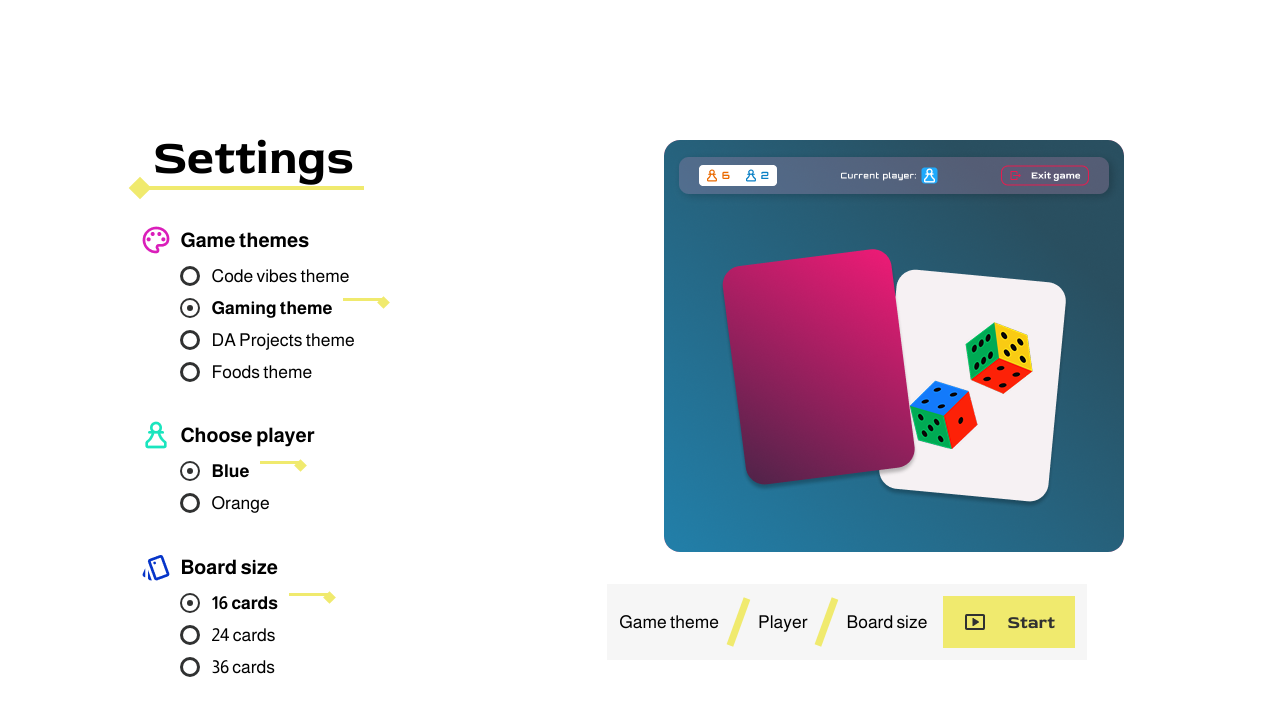
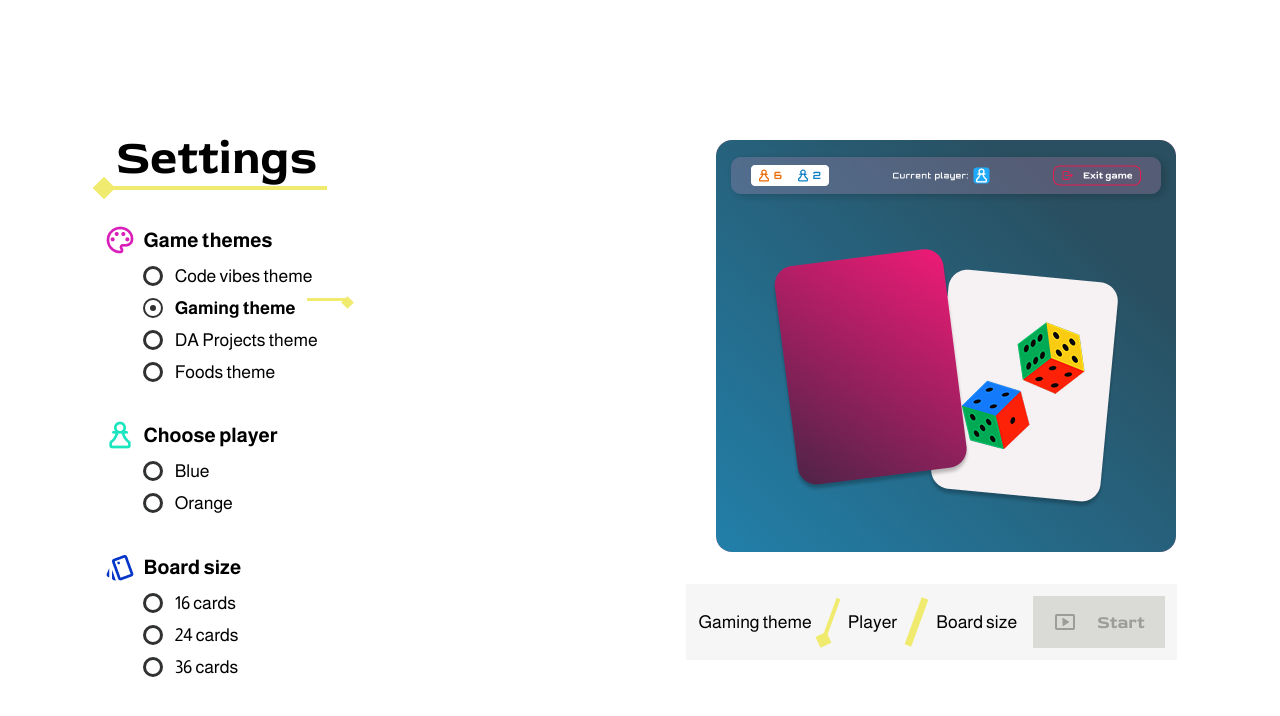
Before and after one commit to MyCodeLeonard/da-memory, a website built with Vite: page settings.html in a window 1280 px wide. Both pictures are taken after a click on the label "Gaming theme". Built offline with nearby package versions, Linux system fonts and the light colour scheme.

Commit message:
Settings (scss, html, ts) Adjustments

```diff
--- a/settings.html
+++ b/settings.html
@@ -19,7 +19,7 @@
                     <h2 class="options__title__h2">Game themes</h2>
                 </div>
                 <label class="options__option">
-                    <input type="radio" checked name="game-themes" id="code-vibes-theme" class="options__option__radio">
+                    <input type="radio" name="game-themes" id="code-vibes-theme" class="options__option__radio">
                     <div class="options__option__radio-box"></div>
                     <span class="options__option__span">Code vibes theme</span>
                 </label>
@@ -46,7 +46,7 @@
                     <h2 class="options__title__h2">Choose player</h2>
                 </div>
                 <label class="options__option">
-                    <input type="radio" checked name="choose-player" id="player-blue" class="options__option__radio">
+                    <input type="radio" name="choose-player" id="player-blue" class="options__option__radio">
                     <div class="options__option__radio-box"></div>
                     <span class="options__option__span">Blue</span>
                 </label>
@@ -63,7 +63,7 @@
                     <h2 class="options__title__h2">Board size</h2>
                 </div>
                 <label class="options__option">
-                    <input type="radio" checked name="board-size" id="16-cards" class="options__option__radio">
+                    <input type="radio" name="board-size" id="16-cards" class="options__option__radio">
                     <div class="options__option__radio-box"></div>
                     <span class="options__option__span">16 cards</span>
                 </label>
@@ -81,24 +81,26 @@
             </div>
         </div>
 
-        <div class="settings-section__right">
+        <div class="settings-section__right__over-box">
+            <div id="right-box" class="settings-section__right">
 
-            <div class="settings-section__right__theme-img"></div>
+                <div class="settings-section__right__theme-img"></div>
 
-            <div class="start-box">
-                <span class="start-box__span">Game theme</span>
-                <div class="start-box__slash"></div>
-                <span class="start-box__span">Player</span>
-                <div class="start-box__slash"></div>
-                <span class="start-box__span">Board size</span>
+                <div id="start-box" class="start-box">
+                    <span id="start-box-game-themes" class="start-box__span">Game theme</span>
+                    <div class="start-box__slash"></div>
+                    <span id="start-box-player" class="start-box__span">Player</span>
+                    <div class="start-box__slash"></div>
+                    <span id="start-box-board-size" class="start-box__span">Board size</span>
 
-                <button id="start-game" class="button button--settings">
-                    <img class="button__img" src="/assets/img/button-play.png" alt=""> <!-- button__img--left-settings -->
-                    <span class="button__span button__span--settings">Start</span>
-                </button>
+                    <button disabled id="start-game" class="button button--settings">
+                        <img class="button__img" src="/assets/img/button-play.png" alt="">
+                        <span class="button__span button__span--settings">Start</span>
+                        <div class="button__veil"></div>
+                    </button>
+                </div>
 
             </div>
-
         </div>
 
     </section>
--- a/src/scss/pages/_settings.scss
+++ b/src/scss/pages/_settings.scss
@@ -4,20 +4,6 @@
 @mixin selectedImg($url: "", $color: transparent) {
     background-image: url($url);
     background-color: $color;
-    background-size: contain;
-    background-repeat: no-repeat;
-    width: 460px;
-    aspect-ratio: 115 / 103;
-    border-radius: 16px;
-    margin-right: 16px;
-
-    @include mix.responsiveMaxX(900px) {
-        position: absolute;
-        top: 80px;
-        z-index: -1;
-        width: 200px;
-        margin-right: 0px;
-    }
 }
 
 @mixin pseudo($selector, $value) {
@@ -71,6 +57,22 @@
 
     &:has(#foods-theme:hover) .settings-section__right__theme-img {
         @include selectedImg("/assets/img/foods-theme.png", #f0812c);
+    }
+
+    &:has(.options__option__radio[name="game-themes"]:checked) .start-box__slash:nth-of-type(1),
+    &:has(.options__option__radio[name="choose-player"]:checked) .start-box__slash:nth-of-type(2){
+        width: 4px;
+
+        &::after{
+            content: "";
+            position: absolute;
+            background-color: #f0ea6e;
+            height: 12px;
+            width: 12px;
+            rotate: 45deg;
+            bottom: 0;
+            left: -4px;
+        }
     }
 
     @include mix.responsiveMaxX(900px) {
@@ -220,13 +222,38 @@
     }
 }
 
+.settings-section__right__over-box{
+    display: flex;
+    justify-content: flex-end;
+    width: 680px;
+
+    @include mix.responsiveMaxX(900px) {
+        width: auto;
+    }
+}
+
 .settings-section__right {
     display: flex;
     flex-direction: column;
     justify-content: center;
     gap: 32px;
     align-items: flex-end;
-    width: 532.36px;
+
+    &__theme-img{
+        background-size: contain;
+        background-repeat: no-repeat;
+        width: 460px;
+        aspect-ratio: 115 / 103;
+        border-radius: 16px;
+
+        @include mix.responsiveMaxX(900px) {
+            position: absolute;
+            top: 80px;
+            z-index: -1;
+            width: 200px;
+            margin-right: 0px;
+        }
+    }
 
     @include mix.responsiveMaxX(900px) {
         align-items: center;
@@ -239,8 +266,6 @@
     align-items: center;
     background-color: #f6f6f6;
     padding: 12px;
-
-    flex-wrap: wrap;
     justify-content: center;
     align-self: start;
 
@@ -250,12 +275,14 @@
         bottom: 0;
         background-color: #808080bf;
         align-self: auto;
+        flex-wrap: wrap;
     }
 
     &__span{
         font-family: 'almarai';
         font-weight: 400;
         font-size: clamp(16px, 1.389vw, 20px);
+        white-space: nowrap
     }
 
     &__slash {
--- a/src/ts/pages/settings.ts
+++ b/src/ts/pages/settings.ts
@@ -1,41 +1,108 @@
 function initSettings():void{
     setFromStorage();
     buttonEventListener();
+    startBoxSelect();
+    setTimeout(test, 200);
+
+    document.querySelectorAll('.options__option__radio').forEach(element => {
+        element.addEventListener('change', startBoxSelect);
+    });
 }
 
-function setFromStorage(){
+function setFromStorage() {
     let localStorageGameThemes: string | null = localStorage.getItem('gameThemes');
     let localStorageChoosePlayer: string | null = localStorage.getItem('choosePlayer');
     let localStorageBoardSize: string | null = localStorage.getItem('boardSize');
 
-    if(localStorageGameThemes && localStorageChoosePlayer && localStorageBoardSize){
+    if(localStorageGameThemes){
         let gameThemesRadio = document.getElementById(localStorageGameThemes) as HTMLInputElement | null;
+        if(gameThemesRadio) gameThemesRadio.checked = true;
+    }
+
+    if(localStorageChoosePlayer){
         let choosePlayerRadio = document.getElementById(localStorageChoosePlayer) as HTMLInputElement | null;
+        if(choosePlayerRadio) choosePlayerRadio.checked = true;
+    }
+
+    if(localStorageBoardSize){
         let boardSizeRadio = document.getElementById(localStorageBoardSize) as HTMLInputElement | null;
-
-        if(gameThemesRadio) gameThemesRadio.checked = true
-        if(choosePlayerRadio) choosePlayerRadio.checked = true
         if(boardSizeRadio) boardSizeRadio.checked = true
     }
 }
 
 function buttonEventListener():void{
     const startBtn = document.getElementById('start-game');
-    if(startBtn) startBtn.addEventListener('click', valuesTransfer);
+    if(startBtn) startBtn.addEventListener('click', startGame);
 }
 
-function valuesTransfer():void{
-    let gameThemes:string | null = document.querySelectorAll("input[name=game-themes]:checked")[0].id;
-    let choosePlayer:string | null = document.querySelectorAll("input[name=choose-player]:checked")[0].id;
-    let boardSize:string | null = document.querySelectorAll("input[name=board-size]:checked")[0].id;
+function startBoxSelect(){
+    valuesTransfer();
+    const startBoxGameTheme:HTMLSpanElement | null = document.getElementById('start-box-game-themes');
+    const startBoxPlayer:HTMLSpanElement | null = document.getElementById('start-box-player');
+    const startBoxBoardSize:HTMLSpanElement | null = document.getElementById('start-box-board-size');
+
+    const gameThemeContent:string = gameThemeContentSelect();
+    const playerContent:string = playerContentSelect();
+    const boardSizeContent:string = boardSizeContentSelect();
+
+    if(startBoxGameTheme) startBoxGameTheme.textContent = gameThemeContent;
+    if(startBoxPlayer) startBoxPlayer.textContent = playerContent;
+    if(startBoxBoardSize) startBoxBoardSize.textContent = boardSizeContent;
+
+    test();
+}
+
+function gameThemeContentSelect():string {
+    if (localStorage.getItem('gameThemes') == 'code-vibes-theme') return 'Code vibes theme';
+    else if (localStorage.getItem('gameThemes') == 'gaming-theme') return 'Gaming theme';
+    else if (localStorage.getItem('gameThemes') == 'da-projects-theme') return 'DA Projects theme';
+    else if (localStorage.getItem('gameThemes') == 'foods-theme') return 'Foods theme';
+    else return 'Game theme';
+}
+
+function playerContentSelect():string {
+    if (localStorage.getItem('choosePlayer') == 'player-blue') return 'Blue Player';
+    else if (localStorage.getItem('choosePlayer') == 'player-orange') return 'Orange Player';
+    else return 'Player';
+}
+
+function boardSizeContentSelect():string {
+    if (localStorage.getItem('boardSize') == '16-cards') return 'Board-16 Cards';
+    else if (localStorage.getItem('boardSize') == '24-cards') return 'Board-24 Cards';
+    else if (localStorage.getItem('boardSize') == '36-cards') return 'Board-36 Cards';
+    else return 'Board size';
+}
+
+function buttonActivate(){
+    const startBtn = document.getElementById('start-game') as HTMLButtonElement | null;
+    if(startBtn) startBtn.disabled = false;
+}
+
+function valuesTransfer():boolean{
+    let gameThemes:string | null = document.querySelectorAll("input[name=game-themes]:checked")[0]?.id;
+    let choosePlayer:string | null = document.querySelectorAll("input[name=choose-player]:checked")[0]?.id;
+    let boardSize:string | null = document.querySelectorAll("input[name=board-size]:checked")[0]?.id;
+
+    if(gameThemes) localStorage.setItem('gameThemes', gameThemes);
+    if(choosePlayer) localStorage.setItem('choosePlayer', choosePlayer);
+    if(boardSize) localStorage.setItem('boardSize', boardSize);
 
     if(gameThemes && choosePlayer && boardSize){
-        localStorage.setItem('gameThemes', gameThemes);
-        localStorage.setItem('choosePlayer', choosePlayer);
-        localStorage.setItem('boardSize', boardSize);
+        buttonActivate();
+        return true
+    }
+    else return false
+}
 
-        window.location.href = "/game";
-    }
+function startGame(){
+    if(valuesTransfer()) window.location.href = "/game";
+}
+
+function test(){
+    const rightBox = document.getElementById('right-box');
+    const startBox = document.getElementById('start-box');
+    if(rightBox && startBox) rightBox.style.width = `${startBox.clientWidth}px`;
 }
 
 window.addEventListener('load', initSettings);
+window.addEventListener('resize', () => {if(window.innerWidth > 900) test()});
```
